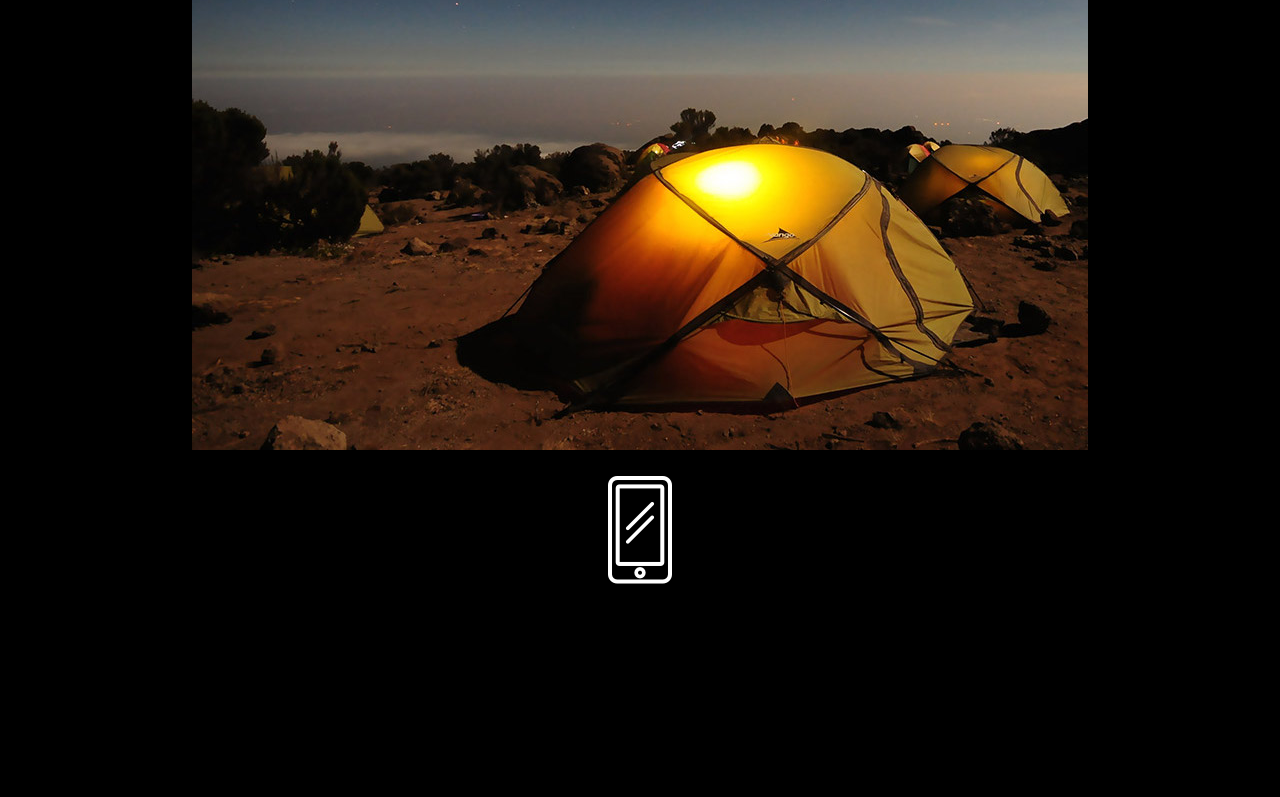
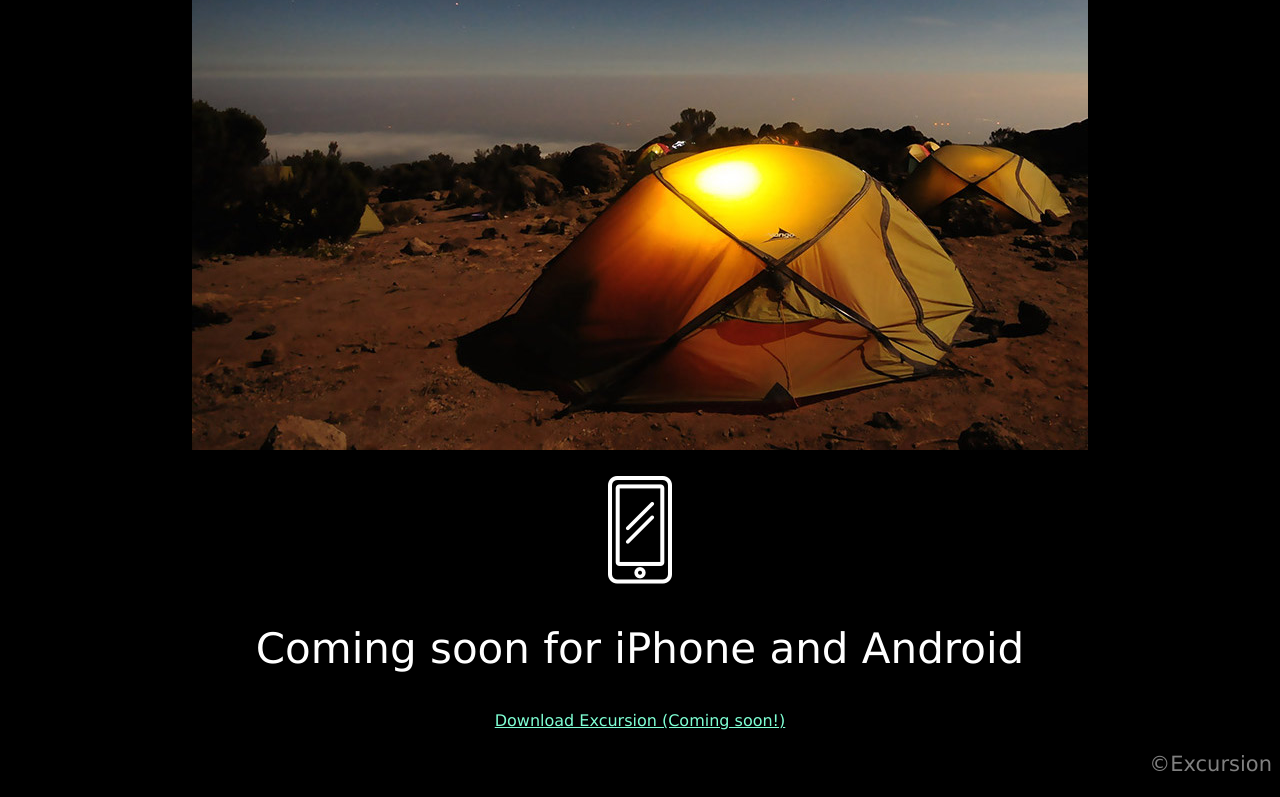
Before and after one commit to r1vers/Excursion, a plain HTML site: page index.html in a window 1280 px wide. Shown: the part 566-1363 px from the top of the page. Before the commit the page ends 1176 px from the top, so only its background shows below. Drawn offline with Linux system fonts and the light colour scheme.

Commit message:
Complete Last section and final edits.

```diff
--- a/index.html
+++ b/index.html
@@ -25,11 +25,19 @@
         Excursion remembers places you like, and recommends new points of interest around you.
     </p>
     <p>
-        <img src="resources/images/camp.jpg" />
+        <img src="resources/images/camp.jpg"/>
     </p>
     <!-- "Last section" -->
+
     <p>
         <img src="resources/images/phone.png" />
+    </p>
+    <h2>Coming soon for iPhone and Android</h2>
+    <p>
+        <a class="link" href="http:\\address.com">Download Excursion (Coming soon!)</a>
+    </p>
+    <p class="footer">
+     &copy;Excursion
     </p>
 </body>
 
--- a/resources/css/style.css
+++ b/resources/css/style.css
@@ -20,3 +20,6 @@ p {
   color: Aquamarine;
   font-size: 16px;
 }
+.footer {
+  text-align: right;
+}
```
